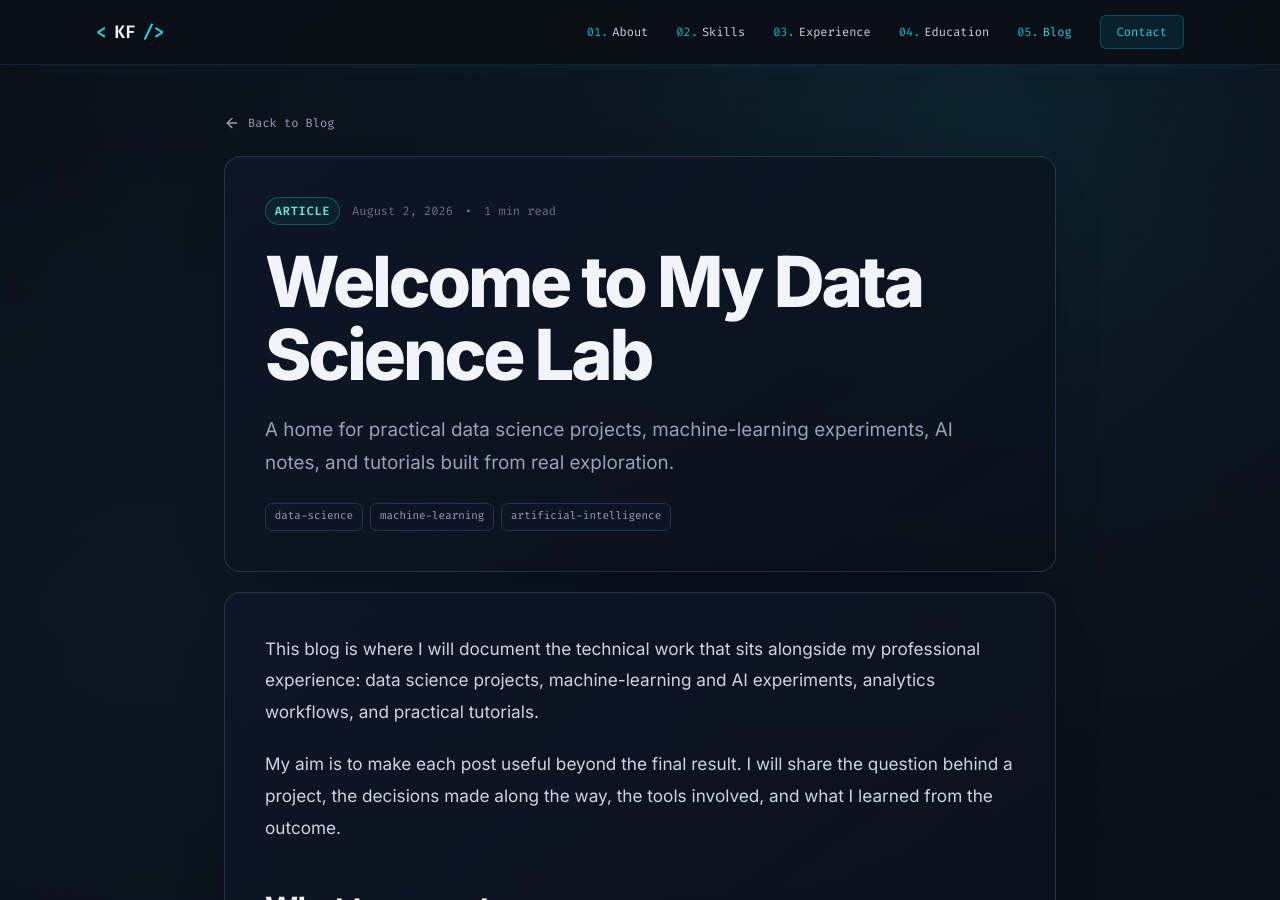
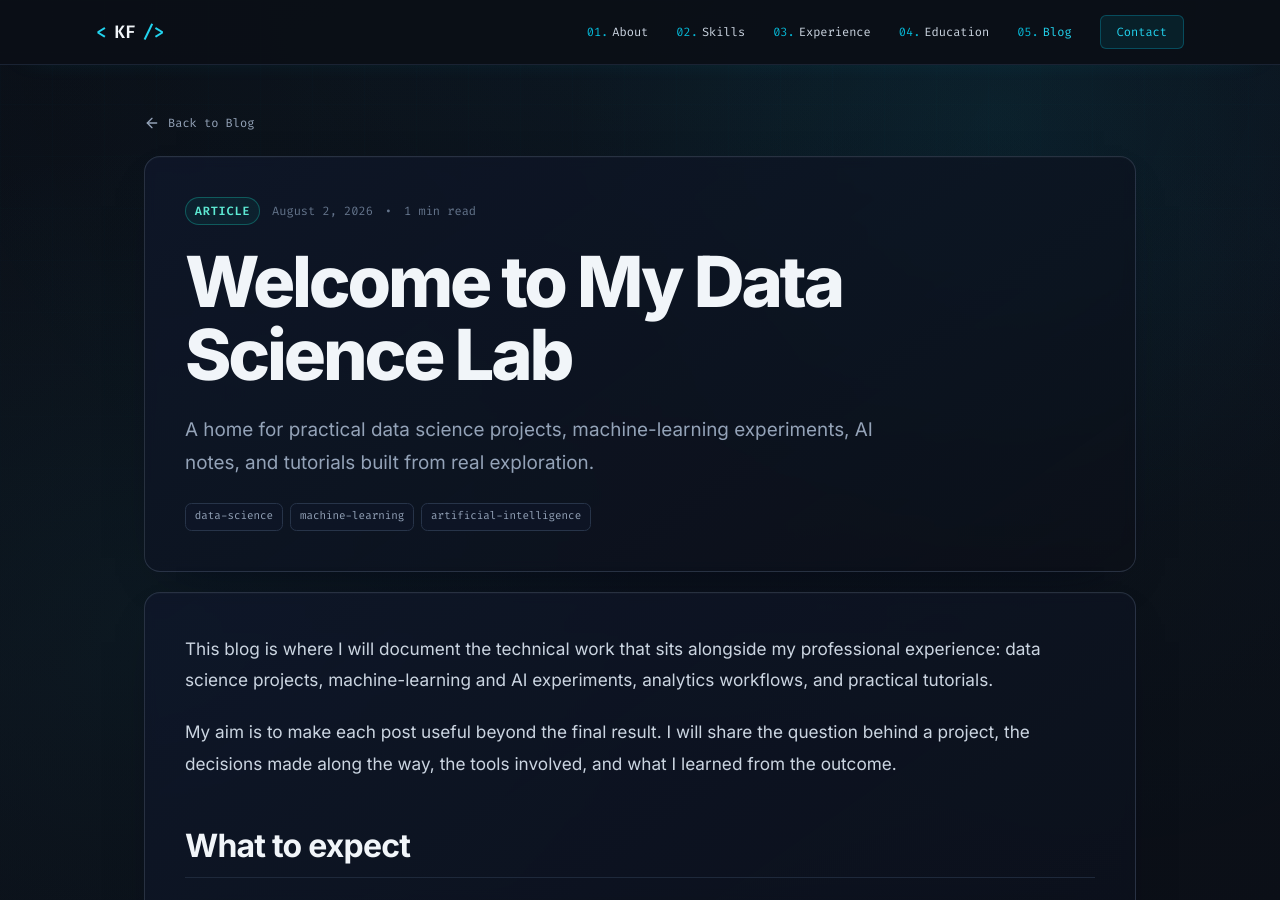
Before and after one commit to kostasfot/kostasfot.github.io, a Jekyll site: the page built from _posts/2026-08-02-welcome-to-my-data-science-lab.md, in a window 1280 px wide and 900 px high. Built offline with Jekyll 4.4.1, drawn with Linux system fonts in a browser that asks for light colours; nearby versions of some CDN libraries.

Commit message:
Add favicon and widen blog posts

```diff
--- a/_layouts/default.html
+++ b/_layouts/default.html
@@ -4,6 +4,10 @@
     <meta charset="UTF-8">
     <meta name="viewport" content="width=device-width, initial-scale=1.0">
     <meta name="theme-color" content="#0B0F17">
+    <link rel="icon" href="{{ '/favicon.svg' | relative_url }}" type="image/svg+xml">
+    <link rel="icon" href="{{ '/assets/icons/favicon-32x32.png' | relative_url }}" type="image/png" sizes="32x32">
+    <link rel="shortcut icon" href="{{ '/favicon.ico' | relative_url }}">
+    <link rel="apple-touch-icon" href="{{ '/apple-touch-icon.png' | relative_url }}" sizes="180x180">
     {% seo %}
     {% feed_meta %}
 
--- a/_layouts/post.html
+++ b/_layouts/post.html
@@ -5,7 +5,7 @@
 {% assign reading_minutes = word_count | divided_by: 200 %}
 {% if reading_minutes < 1 %}{% assign reading_minutes = 1 %}{% endif %}
 
-<main id="main-content" class="post-shell max-w-4xl mx-auto px-4 sm:px-6 lg:px-8 relative z-10 pt-12 pb-24">
+<main id="main-content" class="post-shell max-w-5xl mx-auto px-4 relative z-10 pt-12 pb-24">
     <article>
         <a href="{{ '/blog/' | relative_url }}" class="post-back-link">
             <i data-lucide="arrow-left" class="w-4 h-4"></i>
```
Also changed, not shown: apple-touch-icon.png (added), assets/icons/favicon-32x32.png (added), favicon.ico (added), favicon.svg (added).
